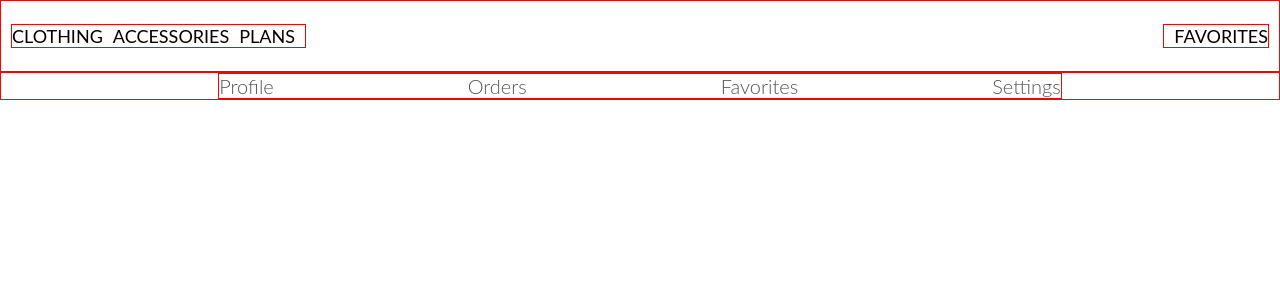
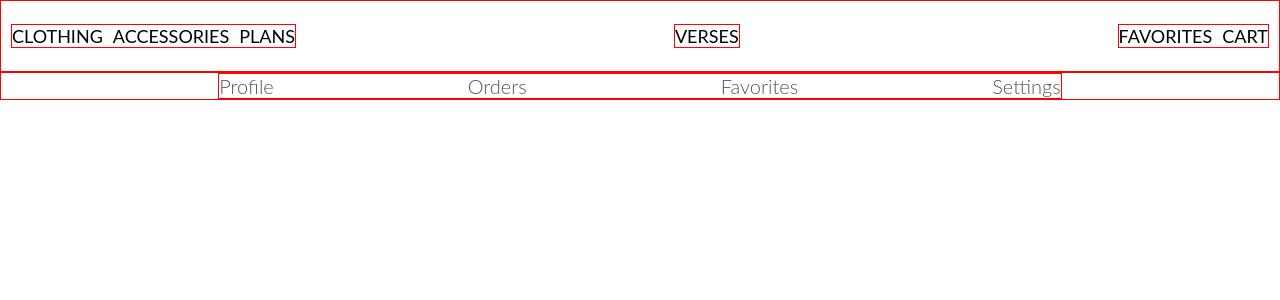
Before and after one commit to mayalexandera/mern-verses, a React (Create React App) app in the folder client/: page /surveys in a window 1280 px wide. Shown: the top 300 px of the page. Built offline with nearby package versions, Linux system fonts and the light colour scheme; no server answers.

Commit message:
center header

```diff
--- a/client/src/components/Header/Header.css
+++ b/client/src/components/Header/Header.css
@@ -12,17 +12,23 @@
 }
 
 .left-menu,
-.right-menu {
+.right-menu,
+.nav-wrapper > .nav-button {
   margin: auto 0;
   display: inline-flex;
   border: 1px solid red;
 }
 
-.left-menu { float: left }
+.left-menu { float: none }
 .right-menu { float: right }
 
 .left-menu > .nav-button {
   padding-right: 10px;
+}
+
+.left-menu > .nav-button:last-child,
+.right-menu > .nav-button:first-child {
+  padding: 0px;
 }
 
 .right-menu > .nav-button {
--- a/client/src/components/Header/Header.js
+++ b/client/src/components/Header/Header.js
@@ -39,14 +39,20 @@ class Header extends Component {
               Plans
             </NavLink>
           </ul>
+          <NavLink className='nav-button' to='/'>
+            Verses
+          </NavLink>
           <ul className='right-menu'>
             <NavLink className='nav-button' to='/'>
               Favorites
             </NavLink>
+            <NavLink className='nav-button' to='/'>
+              Cart
+            </NavLink>
             {this.renderContent()}
           </ul>
         </div>
-        <div className='nav-spacer'/>
+        <div className='nav-spacer' />
       </nav>
     );
   }
```
Also changed, not shown: 1 other file (tests, documents, lock files or other folders).
